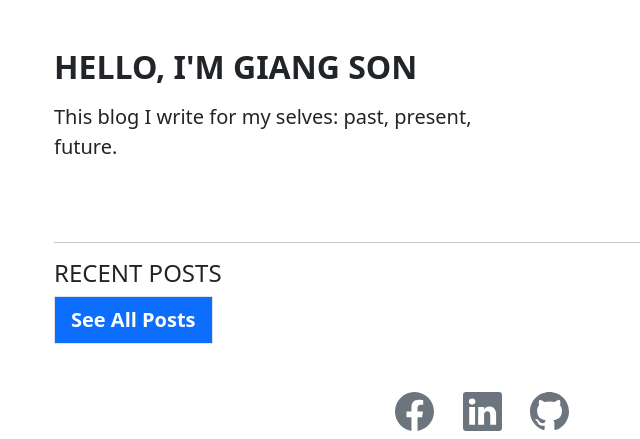
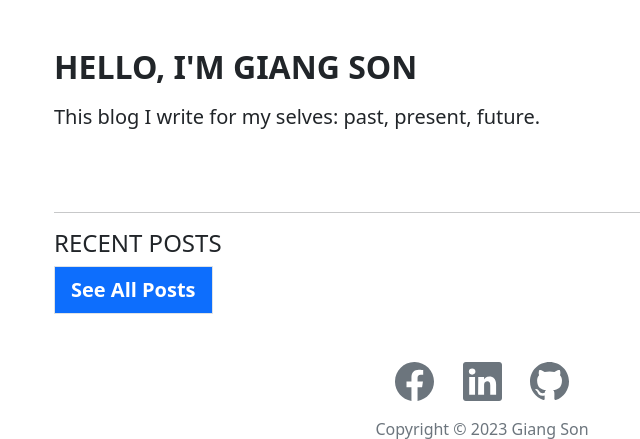
Before and after one commit to giangson19/blog_website, a Django app: page / in a window 1280 px wide. Shown: the part 74-513 px from the top of the page, without its empty margins (158-798 px from the left). Run offline with Django 4.2, Linux system fonts and the light colour scheme; data that the repository does not hold is empty; parts of the project's set-up code (start-up, migrations or seed data) failed here and were passed over; some libraries are stand-ins or nearby versions.

Commit message:
Quickfix remove div column

```diff
--- a/blog/templates/blog/index.html
+++ b/blog/templates/blog/index.html
@@ -9,14 +9,14 @@
                 {% comment %} {% load static %} {% endcomment %}
                 {% comment %} <div class="p-xl-5 m-xl-5"><img class="rounded img-fluid w-100 fit-cover" src="{% static 'blog//img/profile-img.jpeg' %}" style="min-height: 300px;"></div> {% endcomment %}
             {% comment %} </div> {% endcomment %}
-            <div class="col-md-6 d-md-flex align-items-md-center">
+            {% comment %} <div class="col-md-6 d-md-flex align-items-md-center"> {% endcomment %}
                 {% comment %} <div style="max-width: 350px;"> {% endcomment %}
                 <div>
                     <h2 class="text-nowrap text-uppercase fw-bold">Hello, I'm GIANG SON</h2>
                     {% comment %} <p class="lead text-nowrap my-3">This blog I write for my selves: past, present, future.</p> {% endcomment %}
                     <p class="lead my-3">This blog I write for my selves: past, present, future.</p>
                 </div>
-            </div>
+            {% comment %} </div> {% endcomment %}
         </div>
     </div>
 
```
